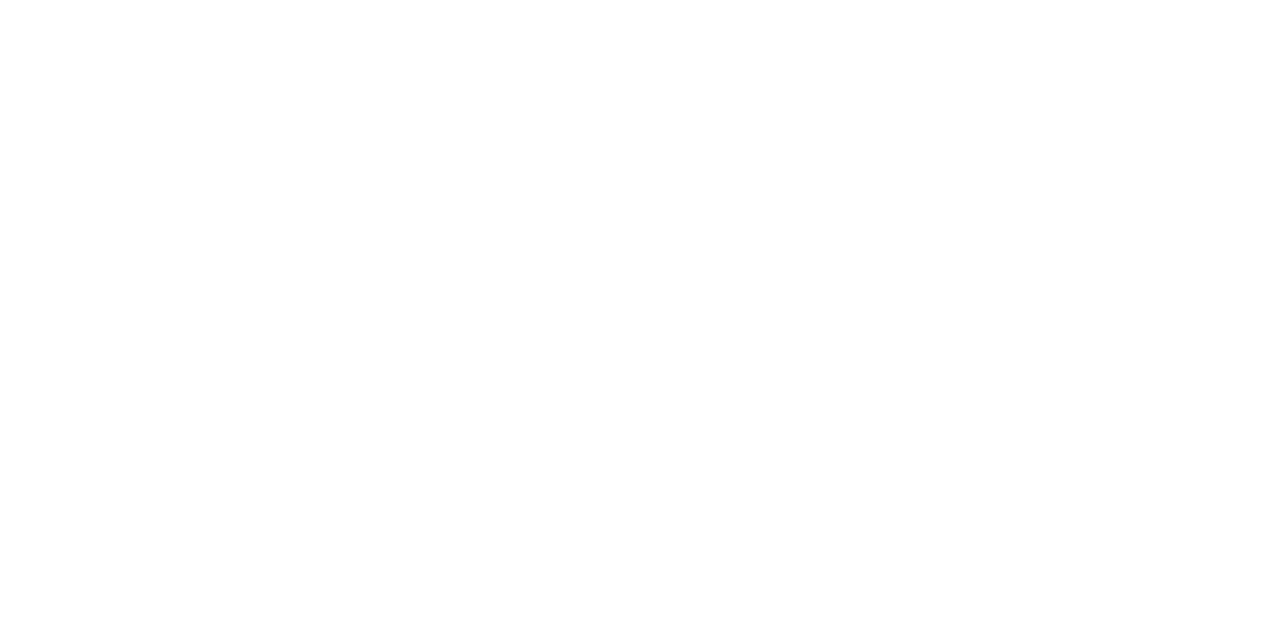
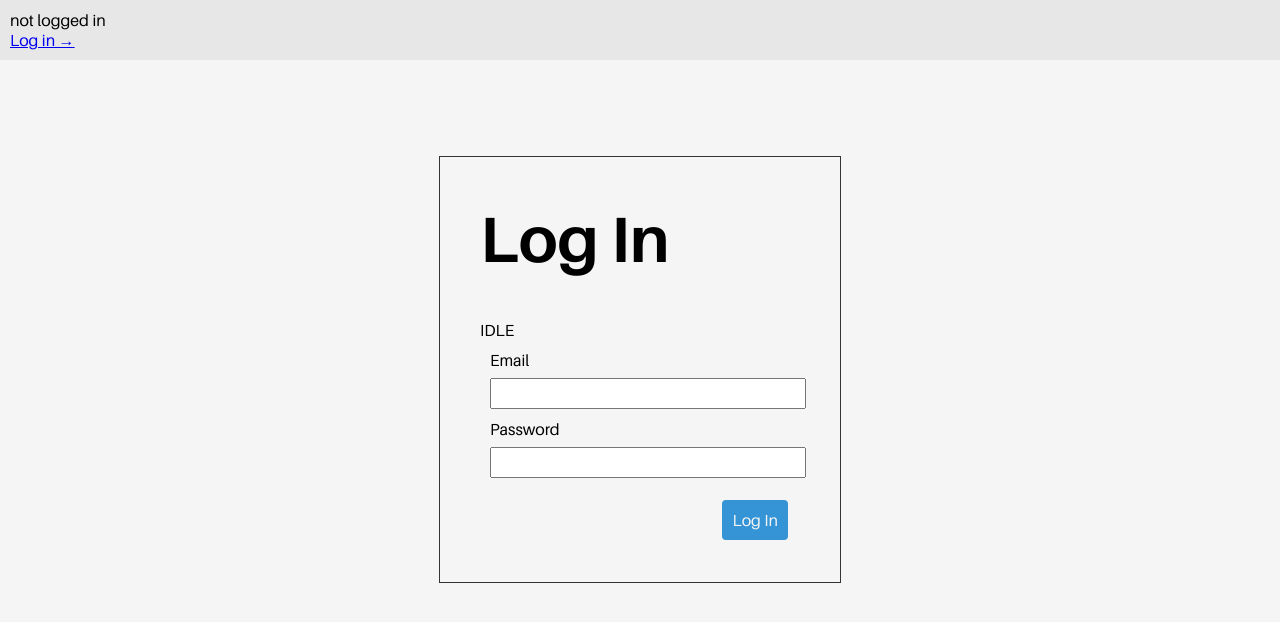
Before and after one commit to jakubzika/blogging-platform-excercise, a React app in the folder client/: page /login in a window 1280 px wide. Shown: the top 622 px of the page. Built offline with nearby package versions, Linux system fonts and the light colour scheme.

Commit message:
Add login, navigation bar containers. Add login page and navigation bar.

```diff
--- a/client/src/assets/styles/containers.scss
+++ b/client/src/assets/styles/containers.scss
@@ -1,3 +1,5 @@
+@import './variables.scss';
+
 .MainPage {
     width: 40em;
     margin-left: 20em;
@@ -10,3 +12,20 @@
     margin-left: 20em;
     margin-top: 6em;
 }
+
+.LoginPage {
+    width: 20em;
+    margin: auto;
+    margin-top: 6em;
+    padding: 40px;
+    padding-top: 0;
+    padding-bottom: 30px;
+    border: 1px solid lighten($base-color,20);
+    // box-shadow: 0 0 20px rgb(86, 86, 86);
+}
+
+.NavigationBar {
+    margin: 0;
+    padding: 10px;
+    background-color: $navigation-bar-background;
+}
--- a/client/src/assets/styles/main.scss
+++ b/client/src/assets/styles/main.scss
@@ -4,4 +4,5 @@
 body {
     background-color: $back-color;
     font-family: Aileron;
+    margin: 0;
 }
--- a/client/src/assets/styles/variables.scss
+++ b/client/src/assets/styles/variables.scss
@@ -1,4 +1,5 @@
-$back-color: rgb(245, 245, 245)(241, 236, 236);
+$back-color: rgb(245, 245, 245);
 $base-color: rgb(0, 0, 0);
 $base-color-dim: #6E6E6E;
 $secondary-color: #3594D5;
+$navigation-bar-background: rgb(231, 231, 231);
--- /dev/null
+++ b/client/src/components/button/index.tsx
@@ -0,0 +1,16 @@
+import React, { ReactChild } from 'react'
+
+import style from './style.scss'
+
+export interface ButtonProps {
+    children: ReactChild | ReactChild[]
+    onClick: () => any
+}
+
+export function Button({children, onClick}: ButtonProps) {
+    return (
+        <button className={style.Button} onClick={onClick}>
+            {children}
+        </button>
+    )
+}
--- /dev/null
+++ b/client/src/components/button/style.scss
@@ -0,0 +1,17 @@
+@import '../../assets/styles/variables.scss';
+
+.Button {
+    border: none;
+    padding: 10px;
+    font-weight: 400;
+    margin: 12px;
+    border-radius: 4px;
+    background-color: $secondary-color;
+    color: $back-color;
+    font-family: 'Aileron';
+    font-size: 1em;
+
+    &:hover {
+        cursor: pointer;
+    }
+}
--- /dev/null
+++ b/client/src/components/login/index.tsx
@@ -0,0 +1,48 @@
+import React, { useState } from 'react'
+
+import {Title} from '../title'
+
+import style from './style.scss'
+import { Button } from '../button'
+import { LoadingState } from '../../types'
+
+export interface LoginProps {
+    loginLoadingState: LoadingState,
+    loginUser: (email: string,password: string) => void
+}
+
+export function Login({loginLoadingState, loginUser}: LoginProps) {
+
+    const [email, setEmail] = useState('')
+    const [password,setPassword] = useState('')
+
+    return(
+        <div>
+            <div className={style.LoginInputContainer}>
+                <Title>Log In</Title>
+                {loginLoadingState}
+                <div className={style.InputGroup}>
+                    <label>Email</label>
+                    <input
+                        type={'email'}
+                        onChange={(e) => setEmail(e.target.value)}
+                    />
+                </div>
+                <div className={style.InputGroup}>
+                    <label >Password</label>
+                    <input
+                        id='login-password-input'
+                        type={'password'}
+                        onChange={(e) => setPassword(e.target.value)}
+                    />
+                </div>
+                <div className={style.LoginButton}>
+                    <Button onClick={() => loginUser(email,password)}>
+                        Log In
+                    </Button>
+                </div>
+            </div>
+
+        </div>
+    )
+}
--- /dev/null
+++ b/client/src/components/login/style.scss
@@ -0,0 +1,28 @@
+.LoginInputContainer {
+    // text-align: center;
+    color: inherit;
+
+
+}
+
+.InputGroup {
+    margin: 10px;
+    // margin-bottom: 14px;
+    input {
+        padding: 6px;
+        width: 100%;
+        display: block;
+
+    }
+
+    label {
+        display: block;
+        margin-bottom: 8px;
+
+    }
+}
+
+
+.LoginButton {
+    text-align: right;
+}
--- a/client/src/containers/app.tsx
+++ b/client/src/containers/app.tsx
@@ -8,6 +8,8 @@ import {AppState} from '../redux/reducers/index'
 
 import MainPage from './main'
 import ArticlePage from './article'
+import NavigationBar from './navigation-bar'
+import LoginPage from './login'
 
 
 export interface AppProps {
@@ -24,10 +26,11 @@ class App extends React.Component<AppProps> {
     render() {
         return(
             <div>
+                <NavigationBar/>
                 <Switch>
                     <Route path="/article/:id" component={ArticlePage}></Route>
                     <Route path="/profile" ></Route>
-                    <Route path="/login" ></Route>
+                    <Route path="/login" component={LoginPage}></Route>
                     <Route path="/" component={MainPage}></Route>
                 </Switch>
 
--- /dev/null
+++ b/client/src/containers/login.tsx
@@ -0,0 +1,43 @@
+import React from 'react'
+import { connect, ConnectedProps } from 'react-redux'
+import { AppState } from '../redux/reducers'
+import { getLoggedInUser } from '../selectors'
+import { Title } from '../components/title'
+
+import style from '../assets/styles/containers.scss'
+import { Login } from '../components/login'
+import { login } from '../redux/actions/auth'
+
+
+const mapStateToProps = (state: AppState) => ({
+    loggedInUser: getLoggedInUser(state),
+    loginLoadingState: state.auth.loadingState,
+})
+
+const mapDispatchToProps = (dispatch) => ({
+    loginUser: (email, password) => dispatch(login(email,password))
+})
+
+const connector = connect(mapStateToProps,mapDispatchToProps)
+
+type connectorProps = ConnectedProps<typeof connector>
+
+type LoginPageProps = connectorProps & {
+    match: any
+}
+
+class LoginPage extends React.Component<LoginPageProps> {
+    constructor(props) {
+        super(props)
+    }
+
+    render() {
+        return (
+            <div className={style.LoginPage}>
+                <Login loginLoadingState={this.props.loginLoadingState} loginUser={this.props.loginUser}/>
+            </div>
+        )
+    }
+}
+
+export default connector(LoginPage)
--- /dev/null
+++ b/client/src/containers/navigation-bar.tsx
@@ -0,0 +1,43 @@
+import React from 'react'
+import { connect, ConnectedProps } from 'react-redux'
+import {Link} from 'react-router-dom'
+import { AppState } from '../redux/reducers'
+import { getLoggedInUser } from '../selectors'
+
+import style from '../assets/styles/containers.scss'
+
+
+const mapStateToProps = (state: AppState) => ({
+    loggedInUser: getLoggedInUser(state),
+})
+
+const mapDispatchToProps = (dispatch) => ({
+    // loginUser: () => dispatch(login)
+})
+
+const connector = connect(mapStateToProps,mapDispatchToProps)
+
+type connectorProps = ConnectedProps<typeof connector>
+
+type NavigationBarProps = connectorProps & {
+    // match: any
+}
+
+class NavigationBar extends React.Component<NavigationBarProps> {
+    constructor(props) {
+        super(props)
+    }
+
+    render() {
+        return (
+            <div className={style.NavigationBar}>
+                {this.props.loggedInUser ? 'logged in' : 'not logged in'}
+                <div>
+                    <Link to='/login'>Log in →</Link>
+                </div>
+            </div>
+        )
+    }
+}
+
+export default connector(NavigationBar)
```
